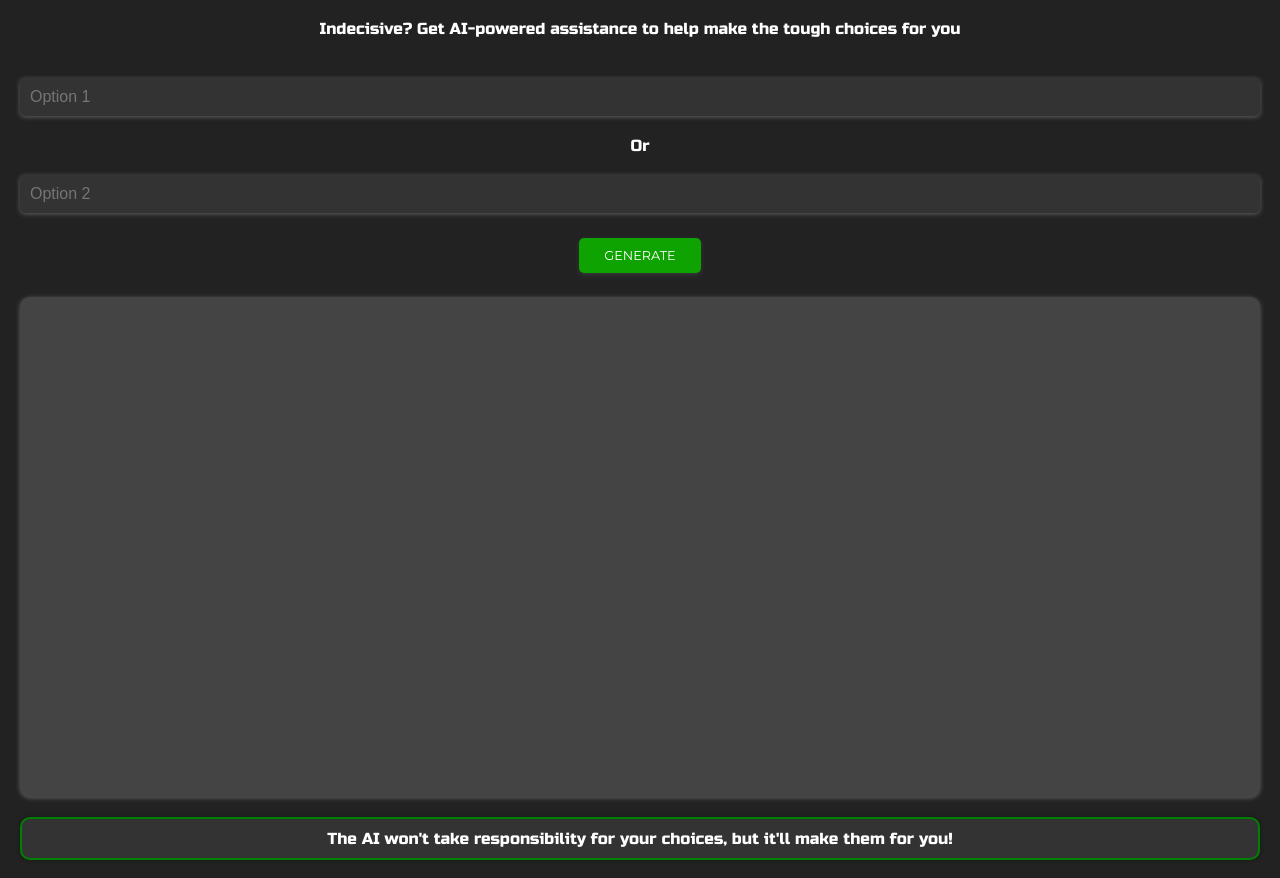
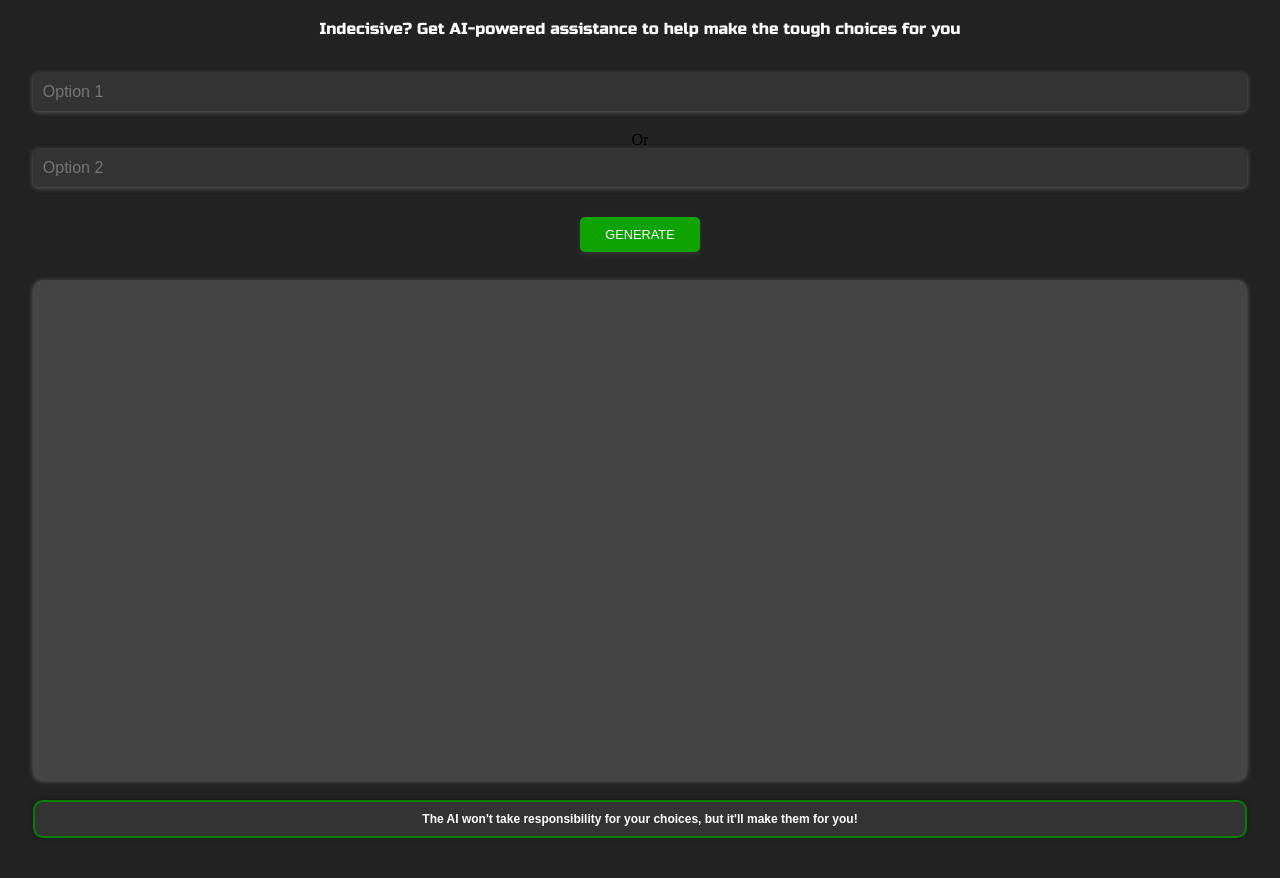
Before and after one commit to sol-A1/74h, a website built with Vite: page client/index.html in a window 1280 px wide. Shown: the part 74-952 px from the top of the page. After the commit the page ends 930 px from the top, so only its background shows below. Built offline with nearby package versions, Linux system fonts and the light colour scheme.

Commit message:
Update style.css

```diff
--- a/client/style.css
+++ b/client/style.css
@@ -15,14 +15,9 @@ body {
   background-color: #222;
   border-radius: 5px;
   margin: 13px auto;
-  max-width: 100%;
+  max-width: 98%;
   padding: 20px;
   text-align: center;
-}
-
-input:focus, textarea:focus {
-  outline: none;
-  box-shadow: none;
 }
 
 header {
@@ -33,23 +28,21 @@ input:focus, textarea:focus {
   background-color: #333;
   color: white;
   padding: 5px;
-    margin-top: 10px;
+  margin-top: 15px;
   border-radius: 10px;
   justify-content: center;
   position: fixed;
   top: 0;
   left: 50%;
   transform: translateX(-50%);
-    width: 97%;
+  width: 91%;
   border: 2px solid green; /* add a green border */
   box-shadow: 0px 0px 5px 0px rgba(0, 0, 0, 0.3); /* add a box-shadow */
 }
 
-
 h1 {
   display: flex;
   flex-direction: row;
-  margin-bottom: 20px;
   color: #fff;
   font-family: 'Russo One', sans-serif;
   font-size: 30px;
@@ -57,40 +50,21 @@ h1 {
   align-items: center;
 }
 
-
-
 p {
   margin-top: 60px;
   color: #fff;
   font-size: 16px;
-  margin-bottom: 40px;
+  margin-bottom: 35px;
   font-weight: normal;
   font-family: 'Russo One', sans-serif;
 }
 
 .question {
-  margin-bottom: 10px;
+  margin-bottom: 20px;
   text-align: left;
   color: white;
   font-family: 'Open Sans', sans-serif;
 
-}
-
-
-.placeholder {
-  color: #444;
-  font-size: 16px;
-  font-weight: normal;
-  font-family: 'Russo One', sans-serif;
-}
-
-.or {
-  margin-top: 20px;
-  margin-bottom: 20px;
-  color: #fff;
-  font-size: 16px;
-  font-weight: normal;
-  font-family: 'Russo One', sans-serif;
 }
 
 label {
@@ -119,16 +93,15 @@ button {
   color: #fff;
   cursor: pointer;
   font-size: 16px;
-  margin-top: 15px;
-  margin-bottom: 4px;
+  margin-top: 10px;
+  margin-bottom: 8px;
   padding: 10px 25px;
-  transition: background-color 0.09s ease-in-out;
+  transition: background-color 0.15s ease-in-out;
   font-size: 0.8em;
-  font-family: 'Montserrat', sans-serif;
 }
 
 button:hover {
-  background-color: #1090d5aa;
+  background-color: #0ea30082;
 }
 
 #chat-container {
@@ -190,13 +163,12 @@ footer {
   box-shadow: 0px 0px 5px 0px rgba(0, 0, 0, 0.3); /* add a box-shadow */
 }
 
-
 .warning {
   flex-grow: 1;
   display: flex;
   justify-content: center;
   align-items: center;
-  font-size: 16px;
-  font-weight: normal;
-  font-family: 'Russo One', sans-serif;
+  font-size: 12px;
+  font-weight: bold;
+  font-family: 'Monsteratt', sans-serif;
 }
```
Lines whose indentation alone changed are shown as unchanged.
